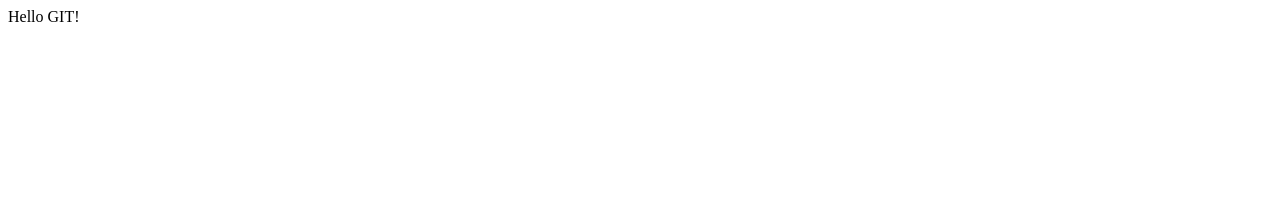
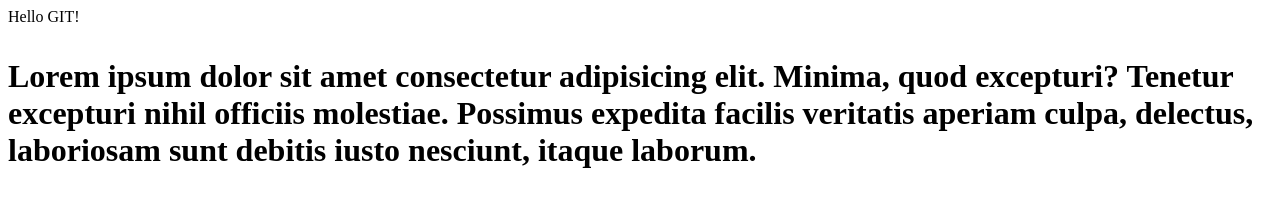
Before and after one commit to stempakpatryk/git-course-4, a plain HTML site: page index.html in a window 1280 px wide. Drawn offline with Linux system fonts and the light colour scheme.

Commit message:
added a paragraph 1

```diff
--- a/index.html
+++ b/index.html
@@ -8,5 +8,9 @@
 </head>
 <body>
     </h1>Hello GIT!<h1>
+
+        <p>Lorem ipsum dolor sit amet consectetur adipisicing elit. Minima, quod excepturi? Tenetur excepturi nihil officiis molestiae. Possimus expedita facilis veritatis aperiam culpa, delectus, laboriosam sunt debitis iusto nesciunt, itaque laborum.
+
+        </p>
 </body>
 </html>
```
